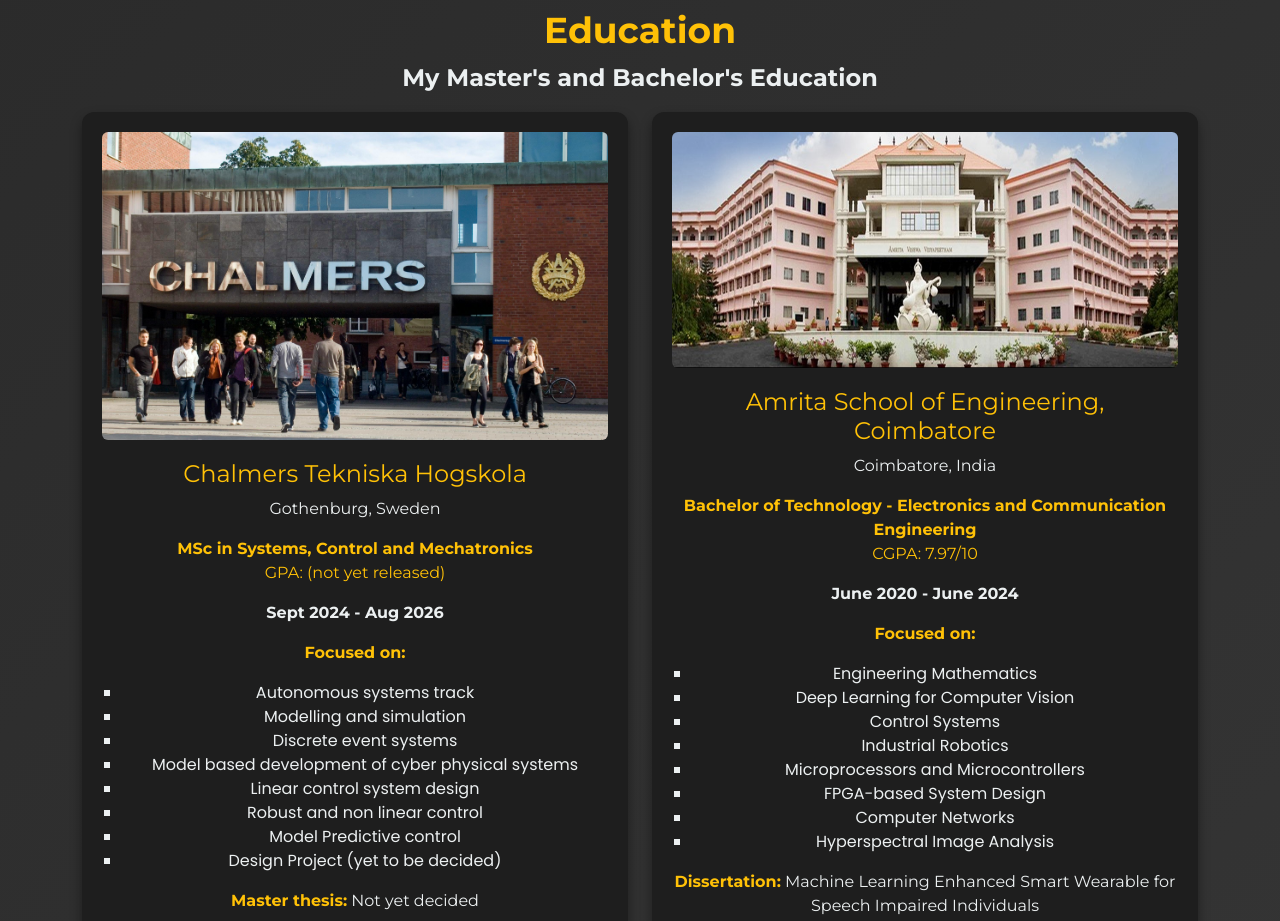
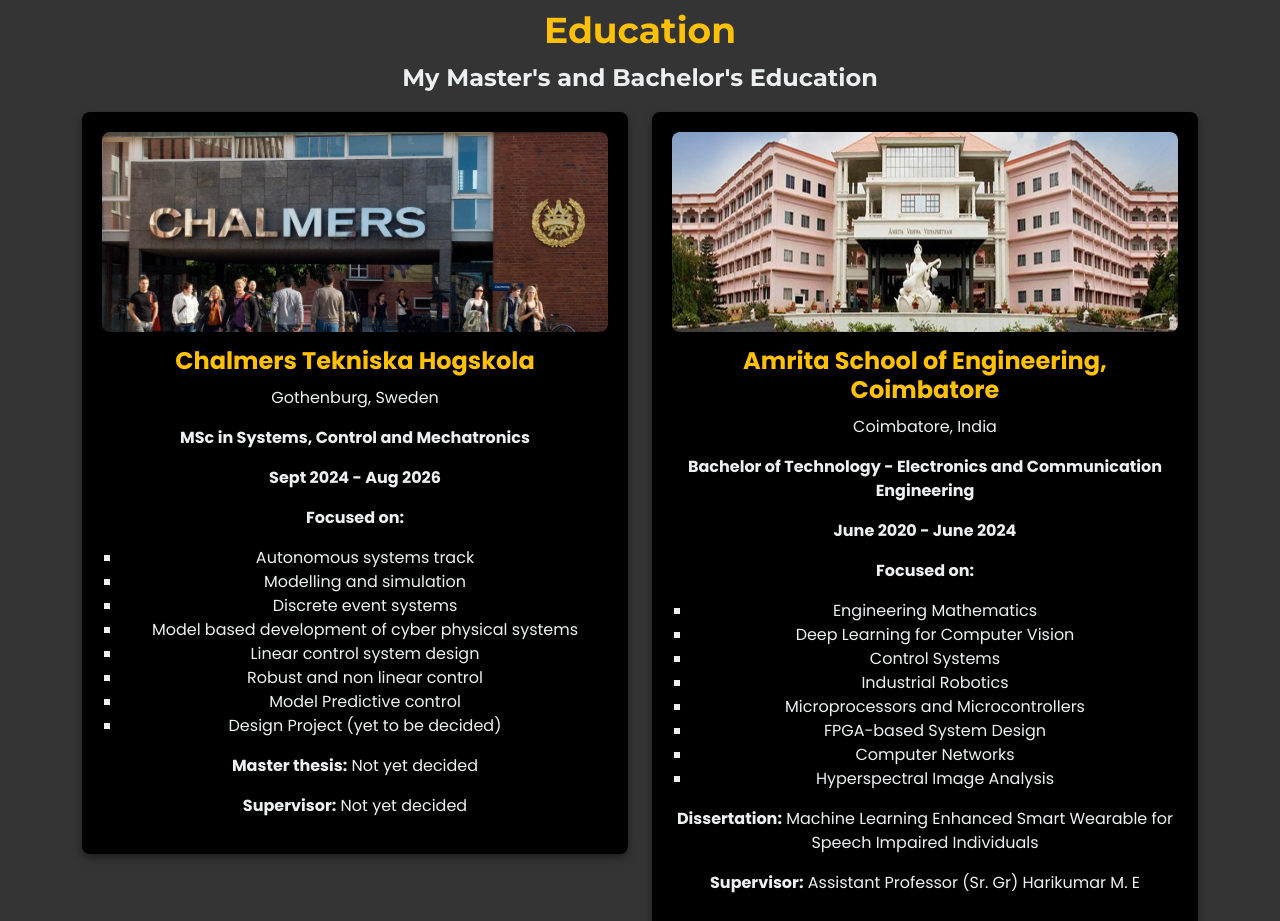
Before and after one commit to Dharun235/Dharun235.github.io, a plain HTML site: page index.html in a window 1280 px wide. Shown: the part 1500-2421 px from the top of the page. Drawn offline with Linux system fonts and the light colour scheme.

Commit message:
updated education section font

```diff
--- a/assets/css/main.css
+++ b/assets/css/main.css
@@ -40,15 +40,96 @@
   align-items: center;
   gap: 20px;
   padding: 0;
+}/* Styling for the education section */
+.education-card {
+  background-color: #000000;
+  padding: 20px;
+  border-radius: 8px;
+  overflow: hidden;
+  position: relative;
+  transition: transform 0.3s ease, box-shadow 0.3s ease;
+  box-shadow: 0 4px 8px rgba(0, 0, 0, 0.4); /* Initial shadow */
 }
+
+/* Ensure all images within education cards are consistent */
+.education-image {
+  width: 100%;
+  height: 200px; /* Fixed height for consistency */
+  object-fit: cover;
+  border-radius: 8px; /* Rounded corners */
+}
+
+/* Title styling for education cards */
+.education-title {
+  color: #FFC107;
+  text-align: center;
+  font-size: 24px;
+  font-weight: bold;
+  margin-top: 15px;
+}
+
+/* Location text styling */
+.education-location {
+  color: #ECF0F1;
+  text-align: center;
+  font-size: 16px;
+  margin-top: 10px;
+}
+
+/* Degree text styling */
+.education-degree {
+  color: #FFC107;
+  font-size: 16px;
+  margin-top: 10px;
+}
+
+/* Date text styling */
+.education-date {
+  color: #ECF0F1;
+  font-size: 16px;
+  margin-top: 10px;
+}
+
+/* Focus area text styling */
+.education-focus {
+  color: #FFC107;
+  font-size: 16px;
+  margin-top: 10px;
+}
+
+/* List styling for focus areas */
+.education-focus-list {
+  color: #ECF0F1;
+  margin-top: 10px;
+  list-style-type: disc;
+  padding-left: 20px;
+}
+
+/* Thesis text styling */
+.education-thesis {
+  color: #FFC107;
+  font-size: 16px;
+  margin-top: 10px;
+}
+
+/* Supervisor text styling */
+.education-supervisor {
+  color: #FFC107;
+  font-size: 16px;
+  margin-top: 10px;
+}
+
+/* Supervisor name color */
+.education-supervisor span {
+  color: #ECF0F1;
+}
+
+/* Hover effect for education cards */
 .education-card:hover {
   transform: scale(1.05); /* Zoom effect on hover */
   box-shadow: 0 8px 16px rgba(0, 0, 0, 0.6); /* Enhanced shadow on hover */
 }
 
-.education-card img:hover {
-  transform: scale(1.1); /* Zoom effect for images on hover */
-}
 /* In styles.css or within <style> tag *//* Styling for the experience section */
 .experience-card {
   background-color: #000000;
--- a/index.html
+++ b/index.html
@@ -209,92 +209,66 @@
         </div>
     </div>
 </section>
-
 <!-- Education Section -->
-<section id="Education" class="education section" style="
-    background: linear-gradient(135deg, #2b2b2b 0%, #343434 100%); /* Gradient background */
-    padding: 60px 0; /* Add vertical padding */
-">
+<section id="Education" class="education section" style="padding: 60px 0; background: #343434;">
   <div class="container" data-aos="fade-up" data-aos-delay="100">
-
-        <h2 style="color: #FFC107; text-align: center; font-family: 'Montserrat', sans-serif; font-size: 36px; font-weight: 700; ">Education</h2>
-        <p style="color: #ECF0F1; text-align: center; font-family: 'Montserrat', sans-serif;font-size: 24px;font-weight: 700;">My Master's and Bachelor's Education</p>
+      <h2 style="color: #FFC107; text-align: center; font-family: 'Montserrat', sans-serif; font-size: 36px; font-weight: 700;">Education</h2>
+      <p style="color: #ECF0F1; text-align: center; font-family: 'Montserrat', sans-serif; font-size: 24px; font-weight: 700;">My Master's and Bachelor's Education</p>
 
       <div class="row gy-4">
 
           <!-- First School Container -->
           <div class="col-md-6">
-                <div style="
-                    background-color: #1e1e1e;
-                    padding: 20px;
-                    border-radius: 12px;
-                    box-shadow: 0 6px 12px rgba(0, 0, 0, 0.4); /* Enhanced shadow */
-                    transition: transform 0.3s, box-shadow 0.3s; /* Smooth transitions */
-                " class="education-card">
-                    <div style="overflow: hidden; position: relative;">
-                        <img src="assets/img/chalmers sweden.jpg" class="img-fluid rounded" alt="Chalmers Tekniska Hogskola" style="
-                            border-radius: 8px;
-                            transition: transform 0.3s ease-in-out; /* Zoom effect */
-                        ">
-                    </div>
-                    <h4 style="color: #FFC107; text-align: center; font-family: 'Montserrat', sans-serif; margin-top: 20px;">Chalmers Tekniska Hogskola</h4>
-                    <p style="color: #ECF0F1; text-align: center; font-family: 'Montserrat', sans-serif;">Gothenburg, Sweden</p>
-                    <p style="color: #FFC107; font-family: 'Montserrat', sans-serif;"><strong>MSc in Systems, Control and Mechatronics</strong> <br> GPA: (not yet released)</p>
-                    <p style="color: #ECF0F1; font-family: 'Montserrat', sans-serif;"><strong>Sept 2024 - Aug 2026</strong></p>
-                    <p style="color: #FFC107; font-family: 'Montserrat', sans-serif;"><strong>Focused on:</strong></p>
-                    <ul>
-                        <li style="color: #ECF0F1;">Autonomous systems track</li>
-                        <li style="color: #ECF0F1;">Modelling and simulation</li>
-                        <li style="color: #ECF0F1;">Discrete event systems</li>
-                        <li style="color: #ECF0F1;">Model based development of cyber physical systems</li>
-                        <li style="color: #ECF0F1;">Linear control system design</li>
-                        <li style="color: #ECF0F1;">Robust and non linear control</li>
-                        <li style="color: #ECF0F1;">Model Predictive control</li>
-                        <li style="color: #ECF0F1;">Design Project (yet to be decided)</li>
+              <div class="education-card">
+                  <img src="assets/img/chalmers sweden.jpg" class="education-image" alt="Chalmers Tekniska Hogskola">
+                  <h4 class="education-title">Chalmers Tekniska Hogskola</h4>
+                  <p class="education-location">Gothenburg, Sweden</p>
+                  <p class="education-degree"><strong>MSc in Systems, Control and Mechatronics</strong></p>
+                  <p class="education-date"><strong>Sept 2024 - Aug 2026</strong></p>
+                  <p class="education-focus"><strong>Focused on:</strong></p>
+                  <ul class="education-focus-list">
+                      <li>Autonomous systems track</li>
+                      <li>Modelling and simulation</li>
+                      <li>Discrete event systems</li>
+                      <li>Model based development of cyber physical systems</li>
+                      <li>Linear control system design</li>
+                      <li>Robust and non linear control</li>
+                      <li>Model Predictive control</li>
+                      <li>Design Project (yet to be decided)</li>
                   </ul>
-                    <p style="color: #FFC107; font-family: 'Montserrat', sans-serif;"><strong>Master thesis:</strong> <span style="color: #ECF0F1;">Not yet decided</span></p>
-                    <p style="color: #FFC107; font-family: 'Montserrat', sans-serif;"><strong>Supervisor:</strong> <span style="color: #ECF0F1;">Not yet decided</span></p>
+                  <p class="education-thesis"><strong>Master thesis:</strong> <span>Not yet decided</span></p>
+                  <p class="education-supervisor"><strong>Supervisor:</strong> <span>Not yet decided</span></p>
               </div>
           </div>
 
           <!-- Second School Container -->
           <div class="col-md-6">
-                <div style="
-                    background-color: #1e1e1e;
-                    padding: 20px;
-                    border-radius: 12px;
-                    box-shadow: 0 6px 12px rgba(0, 0, 0, 0.4); /* Enhanced shadow */
-                    transition: transform 0.3s, box-shadow 0.3s; /* Smooth transitions */
-                " class="education-card">
-                    <div style="overflow: hidden; position: relative;">
-                        <img src="assets/img/amrita-university-coimbatore-campus.jpg" class="img-fluid rounded" alt="Amrita School of Engineering" style="
-                            border-radius: 8px;
-                            transition: transform 0.3s ease-in-out; /* Zoom effect */
-                        ">
-                    </div>
-                    <h4 style="color: #FFC107; text-align: center; font-family: 'Montserrat', sans-serif; margin-top: 20px;">Amrita School of Engineering, Coimbatore</h4>
-                    <p style="color: #ECF0F1; text-align: center; font-family: 'Montserrat', sans-serif;">Coimbatore, India</p>
-                    <p style="color: #FFC107; font-family: 'Montserrat', sans-serif;"><strong>Bachelor of Technology - Electronics and Communication Engineering</strong> <br> CGPA: 7.97/10</p>
-                    <p style="color: #ECF0F1; font-family: 'Montserrat', sans-serif;"><strong>June 2020 - June 2024</strong></p>
-                    <p style="color: #FFC107; font-family: 'Montserrat', sans-serif;"><strong>Focused on:</strong></p>
-                    <ul>
-                        <li style="color: #ECF0F1;">Engineering Mathematics</li>
-                        <li style="color: #ECF0F1;">Deep Learning for Computer Vision</li>
-                        <li style="color: #ECF0F1;">Control Systems</li>
-                        <li style="color: #ECF0F1;">Industrial Robotics</li>
-                        <li style="color: #ECF0F1;">Microprocessors and Microcontrollers</li>
-                        <li style="color: #ECF0F1;">FPGA-based System Design</li>
-                        <li style="color: #ECF0F1;">Computer Networks</li>
-                        <li style="color: #ECF0F1;">Hyperspectral Image Analysis</li>
+              <div class="education-card">
+                  <img src="assets/img/amrita-university-coimbatore-campus.jpg" class="education-image" alt="Amrita School of Engineering">
+                  <h4 class="education-title">Amrita School of Engineering, Coimbatore</h4>
+                  <p class="education-location">Coimbatore, India</p>
+                  <p class="education-degree"><strong>Bachelor of Technology - Electronics and Communication Engineering</strong></p>
+                  <p class="education-date"><strong>June 2020 - June 2024</strong></p>
+                  <p class="education-focus"><strong>Focused on:</strong></p>
+                  <ul class="education-focus-list">
+                      <li>Engineering Mathematics</li>
+                      <li>Deep Learning for Computer Vision</li>
+                      <li>Control Systems</li>
+                      <li>Industrial Robotics</li>
+                      <li>Microprocessors and Microcontrollers</li>
+                      <li>FPGA-based System Design</li>
+                      <li>Computer Networks</li>
+                      <li>Hyperspectral Image Analysis</li>
                   </ul>
-                    <p style="color: #FFC107; font-family: 'Montserrat', sans-serif;"><strong>Dissertation:</strong> <span style="color: #ECF0F1;">Machine Learning Enhanced Smart Wearable for Speech Impaired Individuals</span></p>
-                    <p style="color: #FFC107; font-family: 'Montserrat', sans-serif;"><strong>Supervisor:</strong> <span style="color: #ECF0F1;">Assistant Professor (Sr. Gr) Harikumar M. E</span></p>
+                  <p class="education-thesis"><strong>Dissertation:</strong> <span>Machine Learning Enhanced Smart Wearable for Speech Impaired Individuals</span></p>
+                  <p class="education-supervisor"><strong>Supervisor:</strong> <span>Assistant Professor (Sr. Gr) Harikumar M. E</span></p>
               </div>
           </div>
 
       </div>
   </div>
 </section><!-- /Education Section -->
+
 <!-- Container for Experiences Section -->
 <section id="Experiences" class="experiences section" style="padding: 20px; background-color: #343434;">
 
```
Lines whose indentation alone changed are shown as unchanged.
